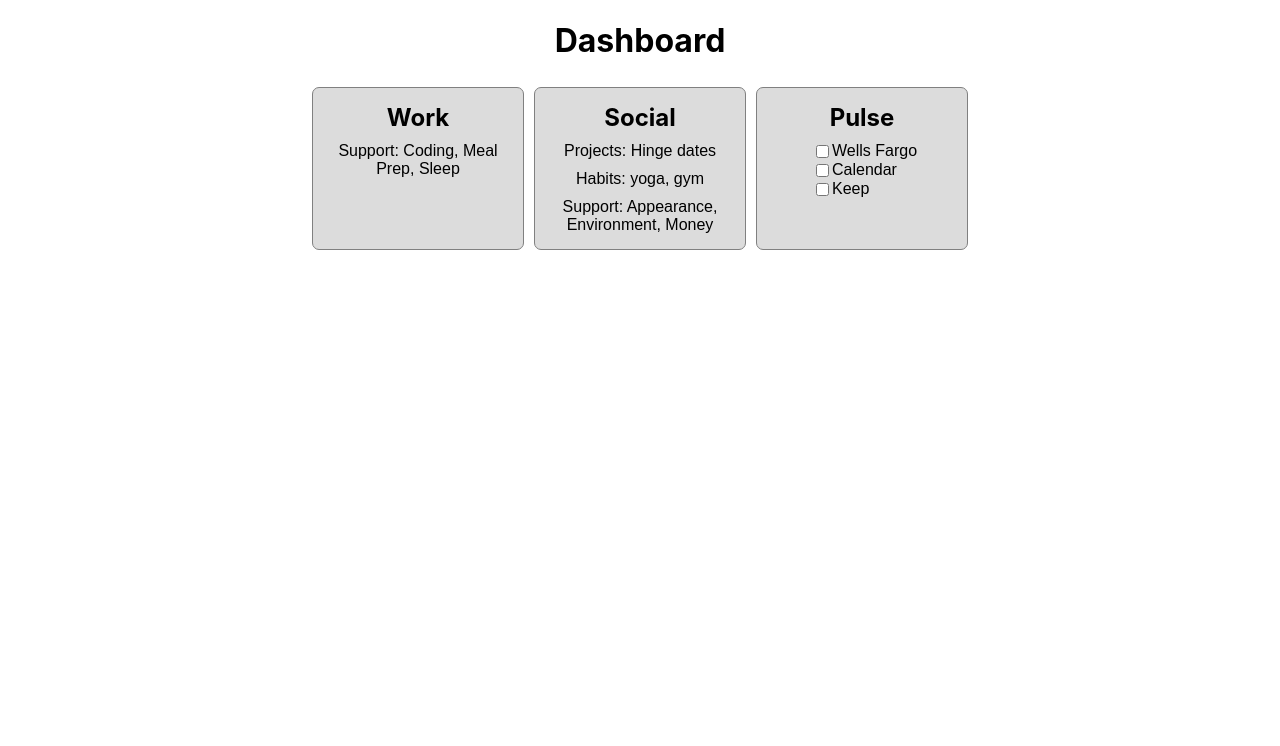
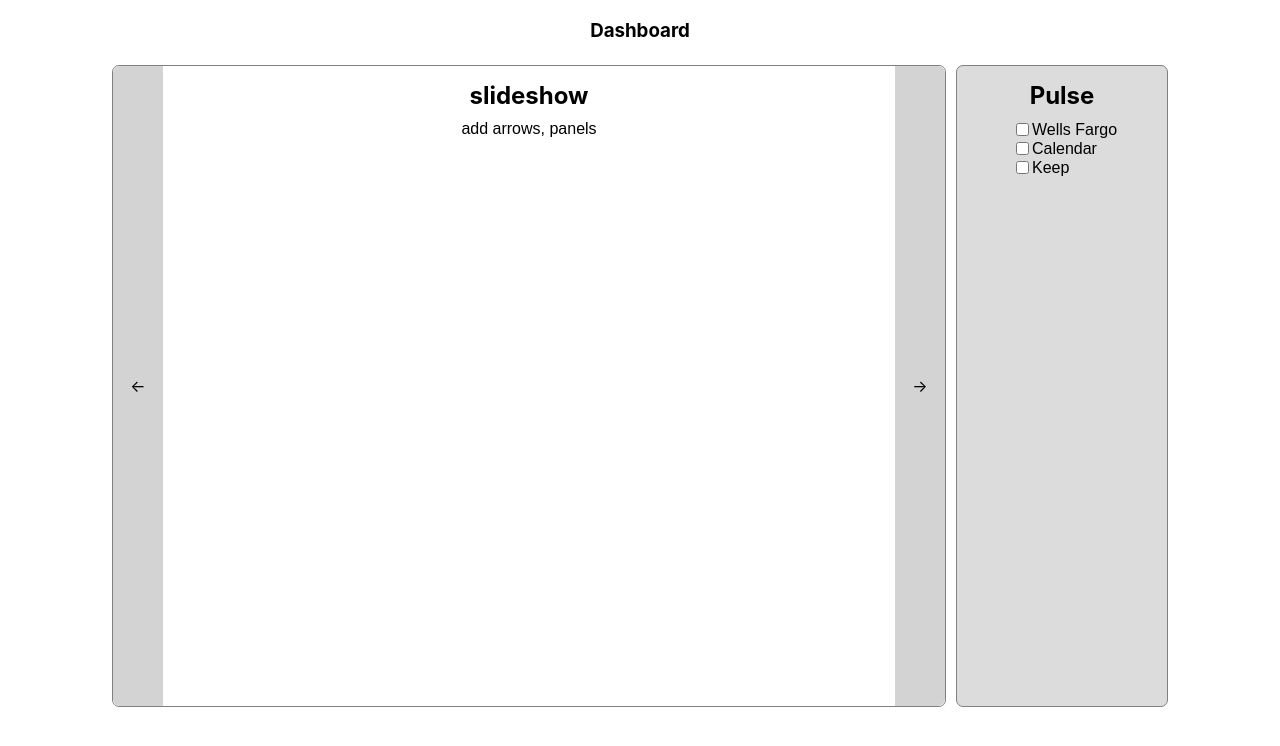
Before and after one commit to crochetcode/blog, a React (Create React App) app: page / in a window 1280 px wide. Shown: the top 746 px of the page. Built offline with nearby package versions, Linux system fonts and the light colour scheme; the HTML template or start-up script is replaced by a standard one.

Commit message:
add arrows

```diff
--- a/src/App.css
+++ b/src/App.css
@@ -30,3 +30,39 @@ li, li p {
     padding: 0;
     margin: 0;
 }
+
+.slideshow-frame {
+    padding: 5px;
+}
+
+.slideshow-container {
+    width: 65vw;
+    height: 80vh;
+    margin: 5px;
+    border: 1px solid gray;
+    display: flex;
+    border-radius: 7px;
+    justify-content: space-between;
+
+}
+
+.arrow {
+    width: 50px;
+    background: lightgray;
+    display: flex;
+    align-items: center;
+    justify-content: center;
+}
+
+.arrow-left {
+    border-radius: 7px 0 0 7px;
+}
+
+.arrow-right {
+    border-radius: 0 7px 7px 0;
+}
+
+.arrow:hover {
+    background: gray;
+    cursor: pointer;
+}
--- a/src/App.js
+++ b/src/App.js
@@ -1,13 +1,13 @@
 import './App.css';
 import { Pulse } from './components/pulse';
-import { HLIs } from './components/initiatives'
+import { Slideshow} from './components/slideshow'
 
 function App() {
   return (
     <>
-      <h1>Dashboard</h1>
+      <h3>Dashboard</h3>
       <div className='container'>
-        <HLIs />
+        <Slideshow/>
         <Pulse />
       </div>
     </>
--- a/src/components/initiatives.js
+++ b/src/components/initiatives.js
@@ -7,7 +7,6 @@ export const HLIs = () => {
             </div>
             <div className='panel'>
                 <h2>Social</h2>
-                <p>Projects: Hinge dates</p>
                 <p>Habits: yoga, gym</p>
                 <p>Support: Appearance, Environment, Money</p>
             </div>
--- /dev/null
+++ b/src/components/slideshow.js
@@ -0,0 +1,45 @@
+import {useState} from 'react';
+
+export const Slideshow = () => {
+    const [panelIndex, changePanel] = useState(0);
+    console.log(panelIndex)
+
+    const changePanelIndex = direction => {
+        let newIndex;
+
+        if (direction === 'left'){
+            newIndex = panelIndex - 1
+            if(newIndex >= 0)
+            changePanel(newIndex)
+        }
+
+        if (direction === 'right'){
+            newIndex = panelIndex + 1
+            if(newIndex <= panels.length - 1)
+            changePanel(newIndex)
+        }
+    }
+
+    const panels = [
+        {
+            heading: (<h2>slideshow</h2>),
+            body: (<p>add arrows, panels</p>)
+        },
+        {
+            heading: (<h2>slideshow 2</h2>),
+            body: (<p>add arrows, panels</p>)
+        },
+
+    ]
+
+    return (
+        <div className='slideshow-container'>
+            <div className='arrow arrow-left' onClick={() => changePanelIndex('left')}>{'<-'}</div>
+            <div className='slideshow-frame'>
+                {panels[panelIndex].heading}
+                {panels[panelIndex].body}
+            </div>
+            <div className='arrow arrow-right' onClick={() => changePanelIndex('right')}>{'->'}</div>
+        </div>
+    )
+}
```
